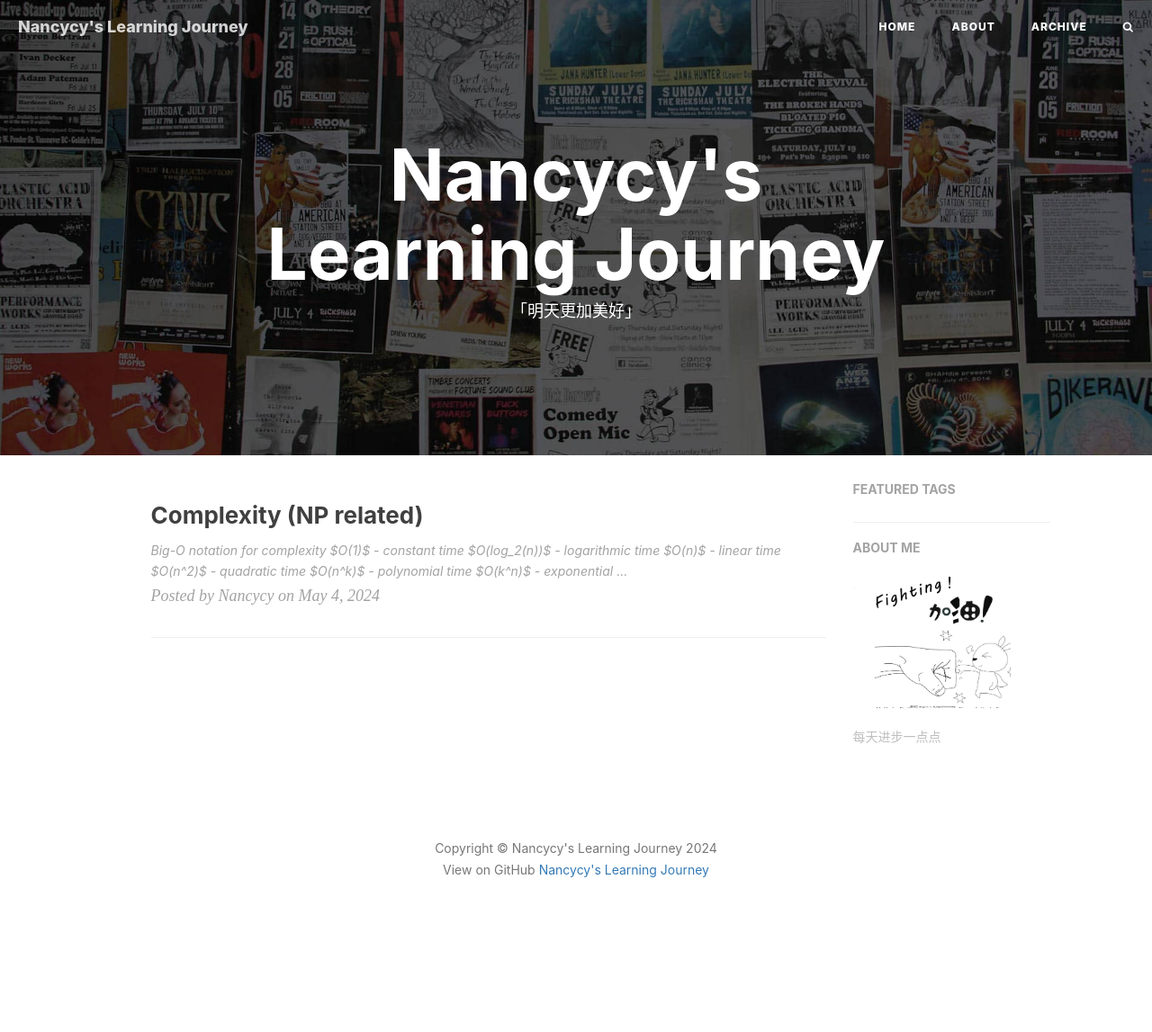
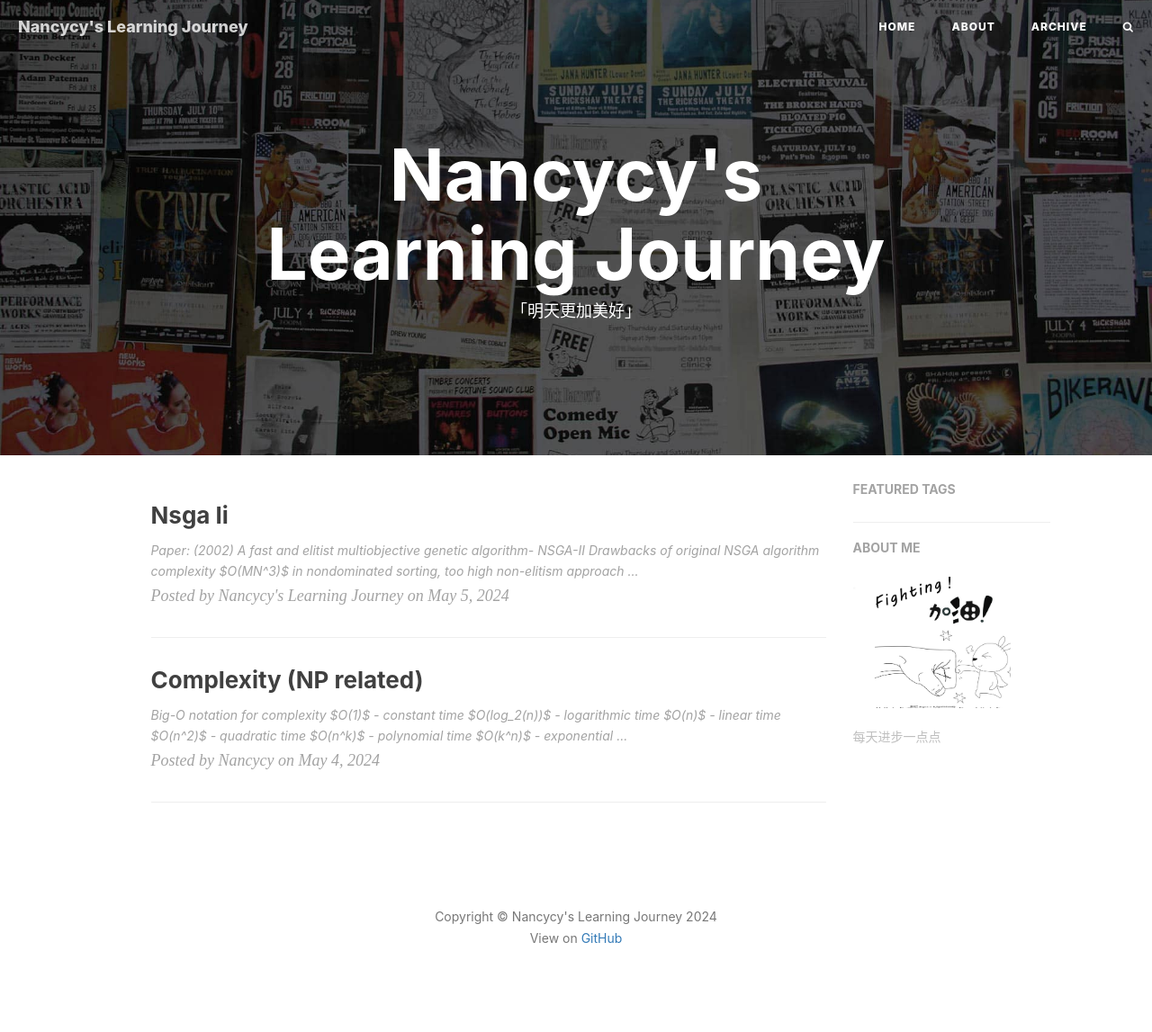
Before and after one commit to nancycyzl/nancycyzl.github.io, a Jekyll site: the page built from index.html, in a window 1280 px wide. Shown: the whole page at 90% size. Built offline with Jekyll 4.4.1, drawn with Linux system fonts in a browser that asks for light colours; nearby versions of some CDN libraries; the list of posts is cut into pages by our own code; comment, search, counter and statistics services are not loaded; before the commit the page ends 1071 px from its top, so only the background shows below that; part of the change alters nothing that is shown.

Commit message:
Add NSGAII note

```diff
--- a/_includes/footer.html
+++ b/_includes/footer.html
@@ -9,7 +9,7 @@
                 <p class="copyright text-muted">
                     Copyright &copy; {{ site.title }} {{ site.time | date: '%Y' }}
                     <br>
-                    View on GitHub <a href="https://github.com/nancycyzl/nancycyzl.github.io">Nancycy's Learning Journey</a>
+                    View on <a href="https://github.com/nancycyzl/nancycyzl.github.io">GitHub</a>
                 </p>
             </div>
         </div>
--- /dev/null
+++ b/_posts/2024-05-05-NSGA-II.md
@@ -0,0 +1,65 @@
+
+Paper: (2002) A fast and elitist multiobjective genetic algorithm- NSGA-II
+
+### Drawbacks of original NSGA algorithm
+
+1. complexity $O(MN^3)$ in nondominated sorting, too high
+2. non-elitism approach
+3. need to specify sharing parameters
+
+### NSGA-II idea
+
+In genetic algorithm, selection of population of next generation is a key step. In single objective optimization, we can just use objective function as the fitness function. But in multi-objective optimization, there is no standard rule to determine which one is better than another one. Therefore, the key of NSGA and NSGA-II lies in sorting solutions to find the best ones as the next generation. As for mutation and crossover, they are similar to single-objective problem.
+
+Innovations:
+1. Original NSGA use nondominated sorting, but the algorithm has high complexity. NSGA-II improves the algorithm to reduce complexity by introducing two things:
+	- domination count $n_p$: number of solutions that dominate me
+	- set $S_p$: the set of solutions that I dominates
+	Smaller domination count is better than larger one, as it is more close to pareto front
+2. introduce crowding distance. If two solutions have the same domination count, then use crowding distance to sort them.
+3. constraint handling: extent original dominant test to a constraint-dominant test to deal with infeasible solutions
+
+### Fast nondominated sorting approach
+
+**Step**
+1. for each $p$ in the population
+	1. initialize all solutions with $n_p=0$, $S_p=\phi$
+	2. for q in the population
+		1. if $p$ dominates $q$, then add $q$ to $S_p$
+		2. else if $q$ dominates $p$, then $n_p += 1$
+	3. if $n_p$=0, then $p_{rank}=1$ and add $p$ to $F_1$
+2. $i=1$
+3. while $F_i \neq \phi$
+	1. $Q=\phi$
+	2. for each p in $F_i$
+		1. for each $q$ in $S_p$
+			1. $n_q -= 1$
+			2. if $n_q=0$, then $q_{rank}=i+1$, add $q$ to $Q$
+	3. $i = i+1$
+	4. $F_i = Q$
+
+### Crowding distance assignment
+
+**Step**
+1. $l$ = number of solutions in a nondominated set $I$
+2. for each $i$, set $distance = 0$
+3. for each objective $m$
+	1. sort $I$ according to objective $m$
+	2. for the first and last element in $I$, set $distance=\infty$
+	3. for the middle points
+		1. calculate the scaled distance along the objective $m$ dimension and add to $distance$
+
+<img src="/img/post2024/crowding_distance.png" alt="image" width="649">
+
+### Main loop
+
+<img src="/img/post2024/NSGAII_procedure.png" alt="image" width="704">
+
+### Constraint handling
+
+Because solutions can be either possible or impossible. Then we add this possible vs impossible into selection mechanism as well. Just to ensure:
+1. if solution $i$ is feasible and $j$ is not, then $i$ better than $j$
+2. if solution $i$ and $j$ are both infeasible, then the one with less constraint violation is better
+3. if solution $i$ and $j$ are both feasible, then use the normal dominant test to check which one is better
+
+The above mechanism extends original dominant test to a **constraint-dominate** test. And when the problem have constraint, change the dominant test in above algorithm to this constraint-dominate test.
```
Also changed, not shown: img/post2024/NSGAII_procedure.png (added), img/post2024/crowding_distance.png (added).
